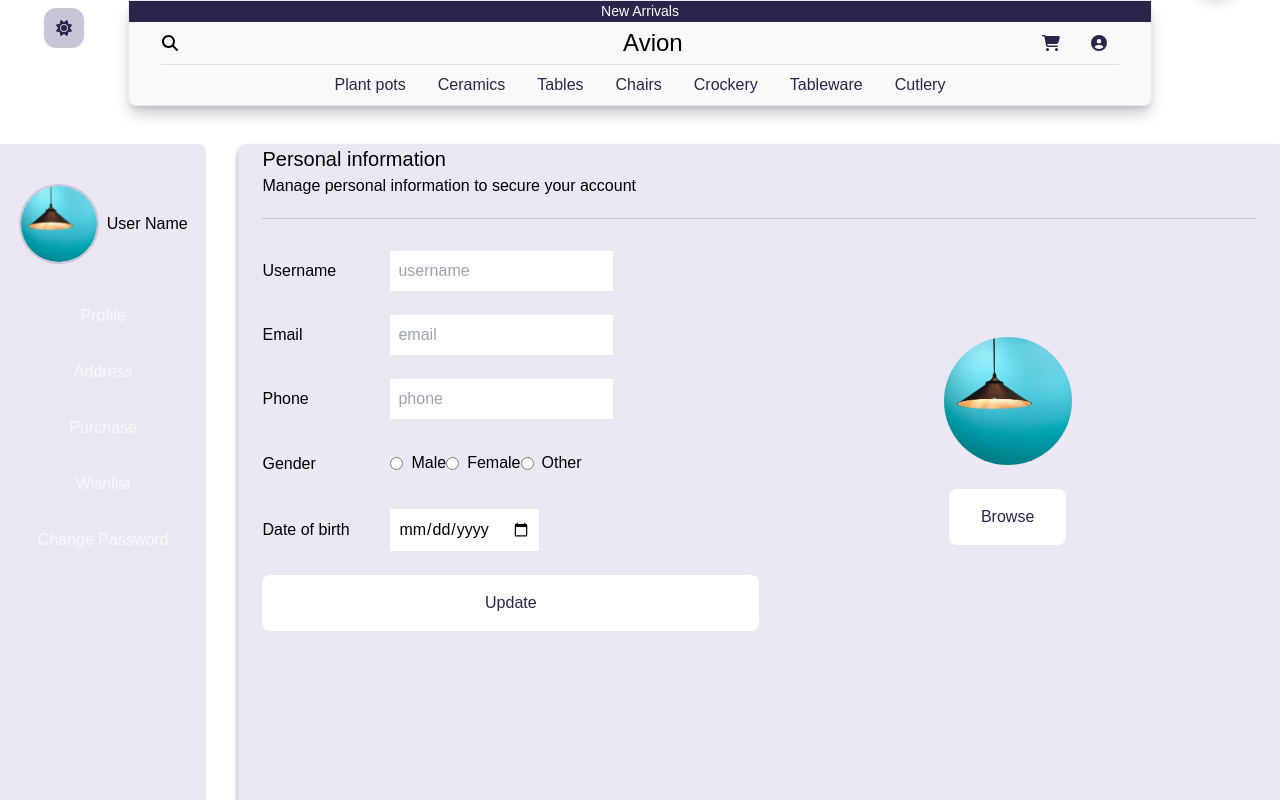
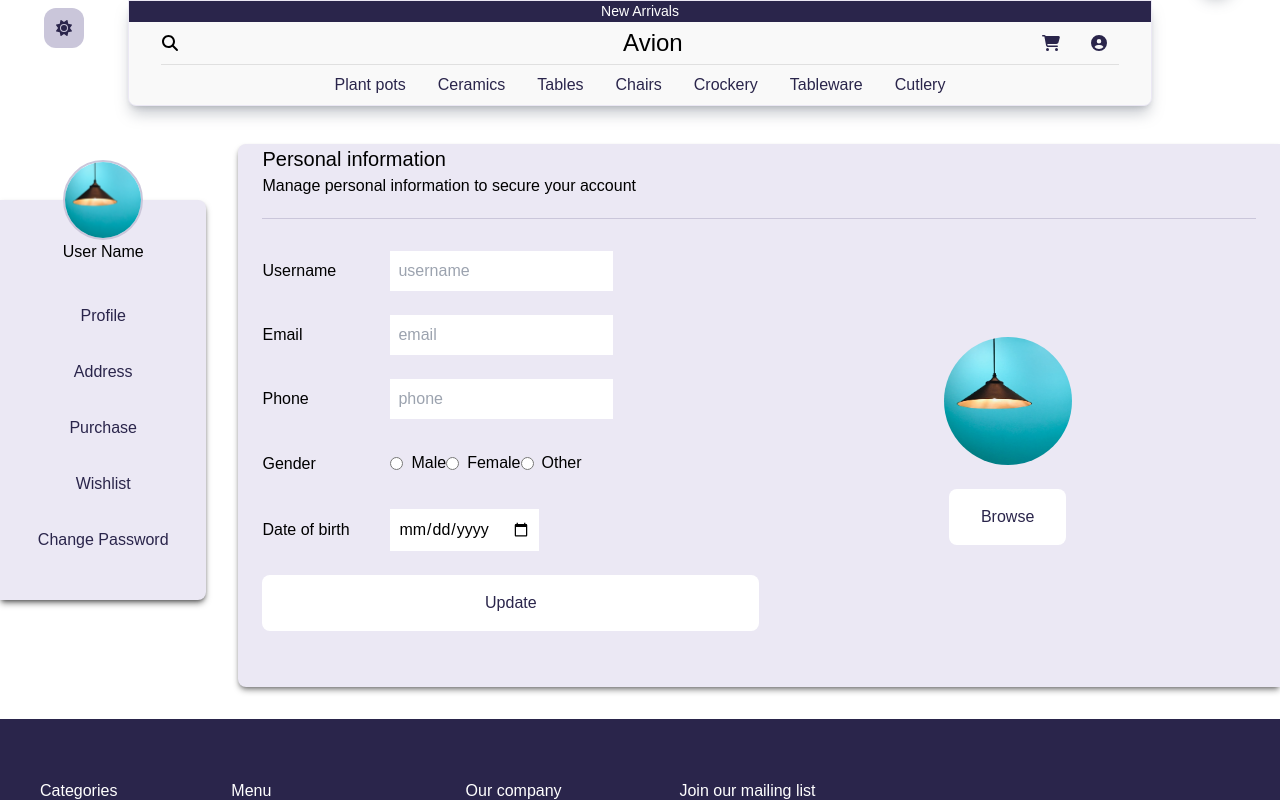
Before and after one commit to vuhuy172dh/ecommerce-website, a React (Create React App) app: page /user/account/profile in a window 1280 px wide. Shown: the top 800 px of the page. Built offline with nearby package versions, Linux system fonts and the light colour scheme; a web font is replaced by a local one.

Commit message:
update sidebar for user page

```diff
--- a/src/components/user/sidebar.jsx
+++ b/src/components/user/sidebar.jsx
@@ -1,13 +1,15 @@
 import LinkButton from '../linkButton'
 import CeilingLamp from '../../assets/images/CeilingLamp.png'
+import { useDarkMode } from '../../hooks/useDarkMode'
 
 function Sidebar() {
+  const { mode: darkMode } = useDarkMode()
   return (
-    <nav className="w-full h-10 bg-border_grey flex justify-start tablet:justify-center overflow-auto no-scrollbar items-center laptop:w-1/5 laptop:h-screen laptop:flex-col laptop:justify-start laptop:rounded-tr-lg laptop:rounded-br-lg laptop:mr-8">
+    <nav className="w-full h-10 bg-border_grey dark:bg-secondary mb-4 flex justify-start tablet:justify-center overflow-auto no-scrollbar items-center laptop:w-1/5 laptop:h-full laptop:flex-col laptop:justify-start laptop:rounded-tr-lg laptop:rounded-br-lg laptop:mr-8 laptop:sticky laptop:top-[143px] laptop:left-0 laptop:overflow-visible laptop:mt-14 laptop:shadow-md laptop:shadow-black/50 dark:laptop:shadow-white/50">
       {/*user avatar and name*/}
       <div className="items-center justify-center gap-2 my-10 hidden laptop:flex">
         {/*user avatar*/}
-        <div className="w-20 h-20 rounded-full border-2 border-border_dark overflow-hidden">
+        <div className="w-20 h-20 rounded-full border-2 border-border_dark overflow-hidden absolute top-0 -translate-y-1/2">
           <img
             src={CeilingLamp}
             alt="user"
@@ -22,21 +24,44 @@ function Sidebar() {
       </div>
 
       {/*sidebar menu*/}
-      <ul className="flex justify-center items-center laptop:flex-col laptop:gap-8">
+      <ul className="flex justify-center items-center laptop:flex-col laptop:gap-8 laptop:mb-12">
         <li>
-          <LinkButton path="/user/account/profile">Profile</LinkButton>
+          <LinkButton
+            path="/user/account/profile"
+            color={darkMode === 'light' ? 'dark' : 'light'}
+          >
+            Profile
+          </LinkButton>
         </li>
         <li>
-          <LinkButton path="/user/account/address">Address</LinkButton>
+          <LinkButton
+            path="/user/account/address"
+            color={darkMode === 'light' ? 'dark' : 'light'}
+          >
+            Address
+          </LinkButton>
         </li>
         <li>
-          <LinkButton path="/user/account/purchases">Purchase</LinkButton>
+          <LinkButton
+            path="/user/account/purchases"
+            color={darkMode === 'light' ? 'dark' : 'light'}
+          >
+            Purchase
+          </LinkButton>
         </li>
         <li>
-          <LinkButton path="/user/account/wishlist">Wishlist</LinkButton>
+          <LinkButton
+            path="/user/account/wishlist"
+            color={darkMode === 'light' ? 'dark' : 'light'}
+          >
+            Wishlist
+          </LinkButton>
         </li>
         <li>
-          <LinkButton path="/user/account/changePassword">
+          <LinkButton
+            path="/user/account/changePassword"
+            color={darkMode === 'light' ? 'dark' : 'light'}
+          >
             Change Password
           </LinkButton>
         </li>
```
